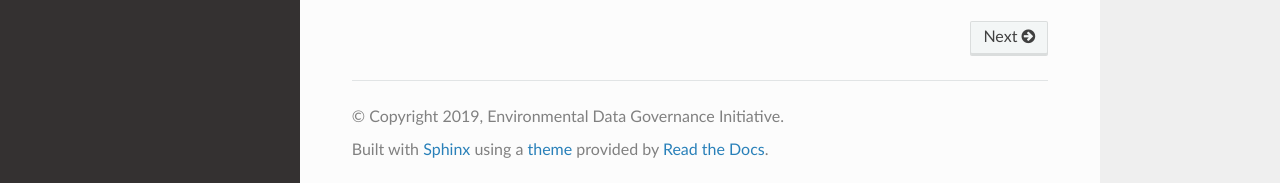
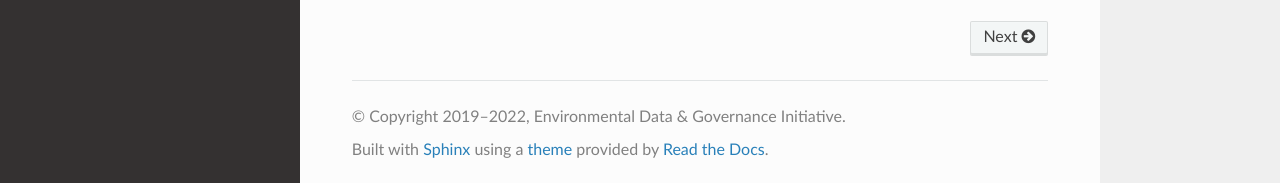
Before and after one commit to edgi-govdata-archiving/wayback, a Sphinx documentation site: the page built from docs/source/index.rst, in a window 1280 px wide and 1129 px high. Shown: the part 943-1126 px from the top of the window. Built offline with Sphinx 7.4.7 and the Read the Docs theme 2.0.0, drawn with Linux system fonts in a browser that asks for light colours.

Commit message:
Update copyright lines

```diff
--- a/README.rst
+++ b/README.rst
@@ -73,6 +73,6 @@ Thanks to the following people for their contributions and help on this package!
 License & Copyright
 -------------------
 
-Copyright (C) 2019-2021 Environmental Data and Governance Initiative (EDGI)
+Copyright (C) 2019-2022 Environmental Data and Governance Initiative (EDGI)
 
 This program is free software: you can redistribute it and/or modify it under the terms of the 3-Clause BSD License. See the `LICENSE <https://github.com/edgi-govdata-archiving/wayback/blob/master/LICENSE>`_ file for details.
--- a/docs/source/conf.py
+++ b/docs/source/conf.py
@@ -65,8 +65,8 @@ master_doc = 'index'
 
 # General information about the project.
 project = 'wayback'
-copyright = '2019, Environmental Data Governance Initiative'
-author = 'Environmental Data Governance Initiative'
+copyright = '2019–2022, Environmental Data & Governance Initiative'
+author = 'Environmental Data & Governance Initiative'
 
 # The version info for the project you're documenting, acts as replacement for
 # |version| and |release|, also used in various other places throughout the
```
Also changed, not shown: 1 other file.
